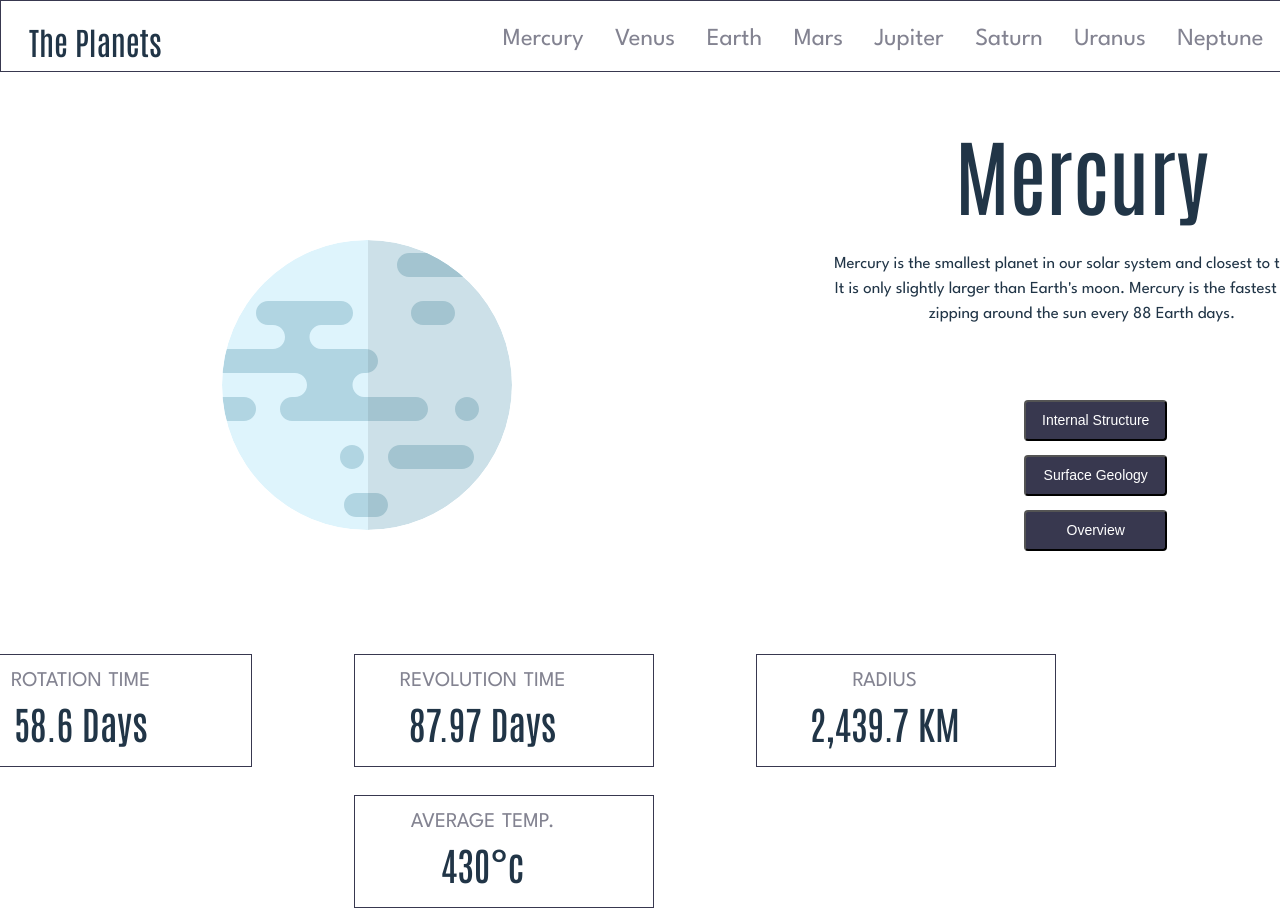
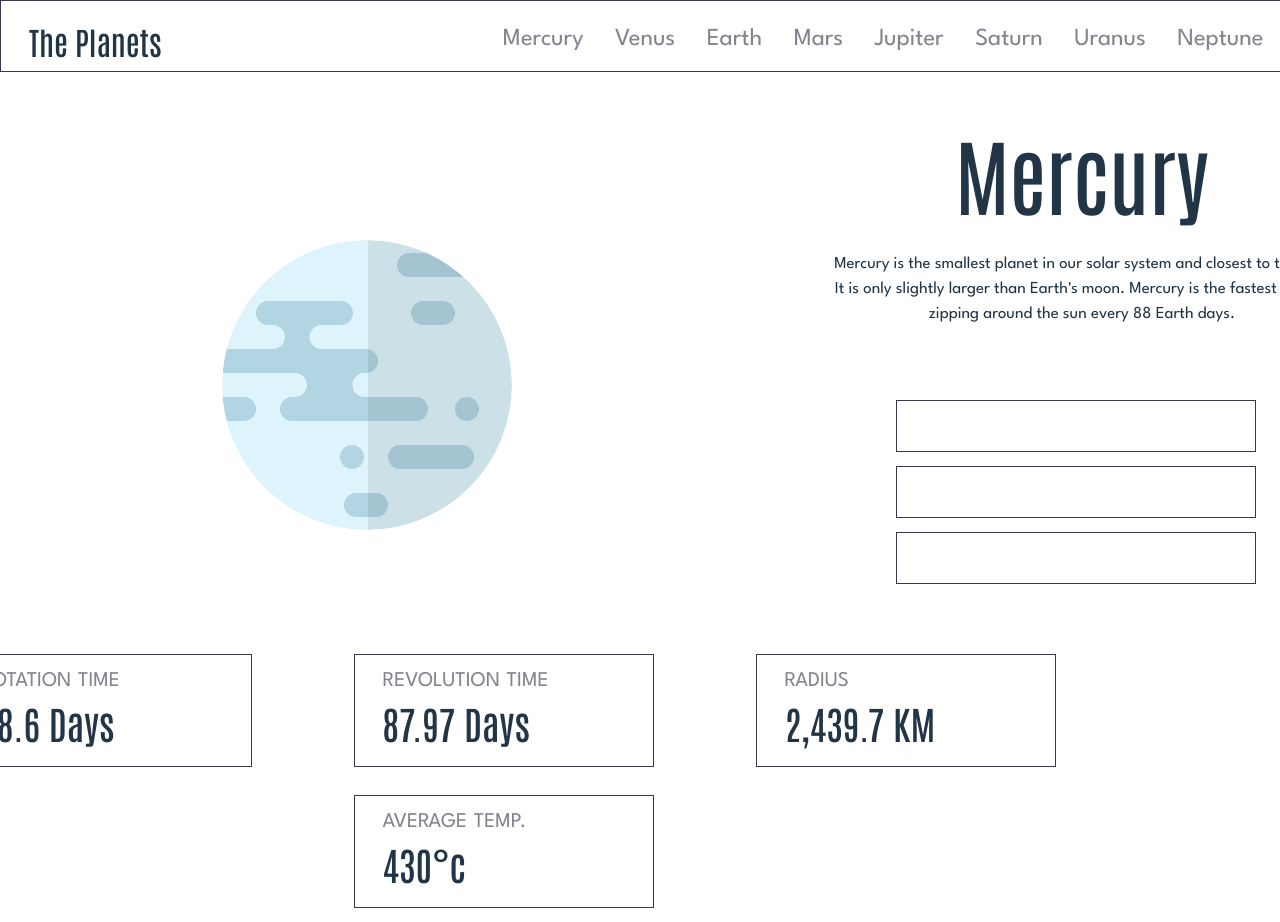
Before and after one commit to matt-o-west/planet-facts-app, a React (Vite) app: page / in a window 1280 px wide. Shown: the top 922 px of the page. Built offline with nearby package versions, Linux system fonts and the light colour scheme.

Commit message:
styled buttons and cards

```diff
--- a/src/components/Buttons.css
+++ b/src/components/Buttons.css
@@ -3,15 +3,18 @@
     grid-template-columns: 1fr;
     grid-row-gap: 1rem;
     position: absolute;
-    left: 80%;
+    left: 70%;
+
 }
 
 .btn {
+    width: 360px;
+    height: 52px;
+    font-family: "League Spartan", sans-serif;
     color: #fff;
-    border-radius: 4px;
-    background-color: #38384F;
+    background-color: transparent;
     padding: 8px 16px;
-    font-size: 14px;
+    font-size: 1.5rem;
     font-weight: 500;
     line-height: 1.5;
     text-align: center;
@@ -20,4 +23,16 @@
     user-select: none;
     cursor: pointer;
     transition: all 0.2s ease-in-out;
+    border: solid #38384F 1px;
 }
+
+.btn:hover {
+    background-color: #38384F;
+    color: #fff;
+    transition: all 0.1s ease-out;
+
+}
+
+.btn:focus {
+    background-color: #419EBB;
+}
--- a/src/components/Cards.css
+++ b/src/components/Cards.css
@@ -27,6 +27,8 @@
 
 
 .card-title {
+    display: flex;
+    justify-content: flex-start;
     grid-column: 1 / 5;
     font-size: 1.5rem;
     font-weight: 500;
@@ -38,6 +40,8 @@
 }
 
 .card-value {
+    display: flex;
+    justify-content: flex-start;
     grid-column: 1 / 5;
     font-size: 1.2rem;
     line-height: 1.5;
--- a/src/components/Planet.jsx
+++ b/src/components/Planet.jsx
@@ -17,7 +17,7 @@ function Planet() {
         </div>
         </div>
         <Buttons />
-            <Cards />
+        <Cards />
 
       </div>
 
```
